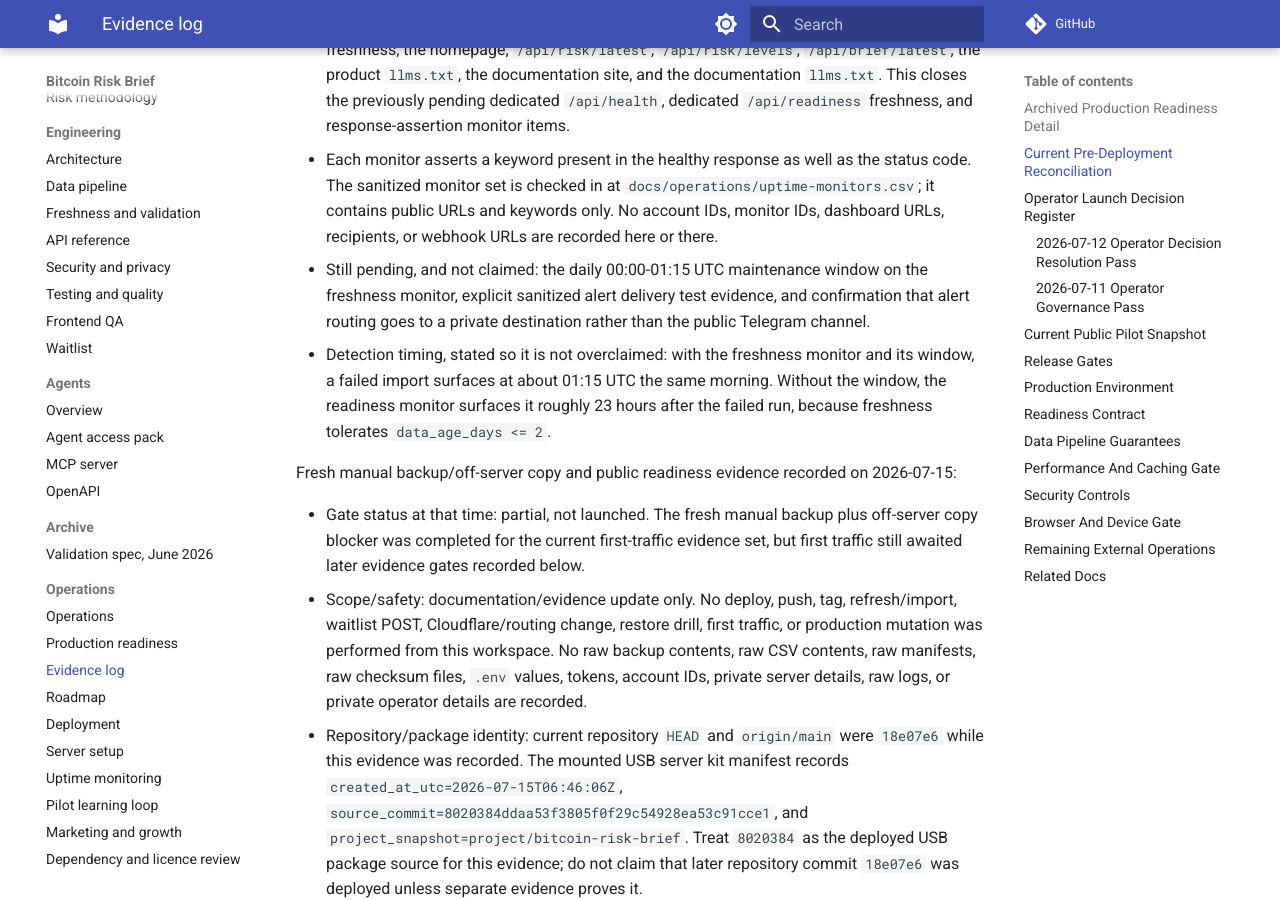
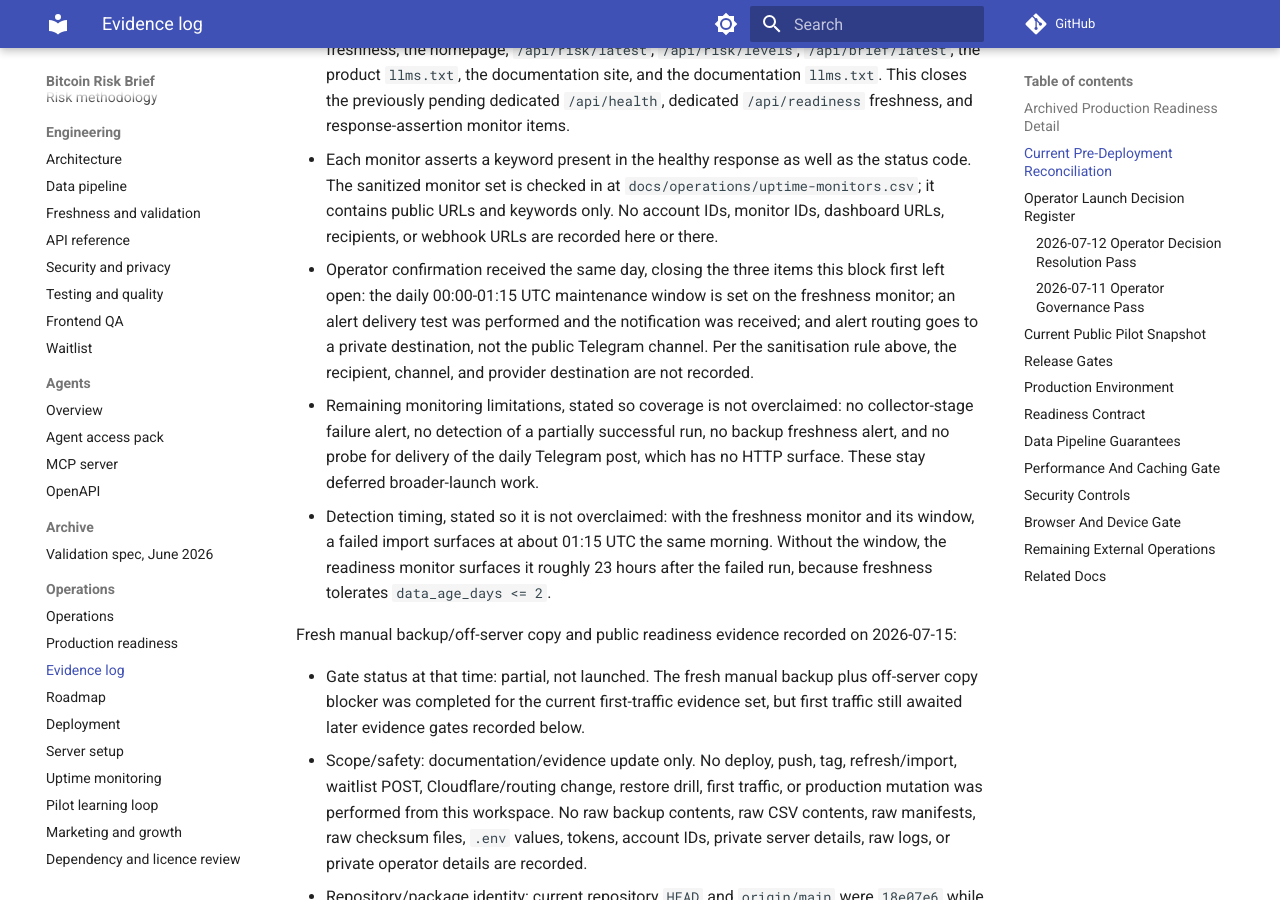
Before and after one commit to akarazhev/bitcoin-risk-brief, an MkDocs documentation site: the page built from docs/operations/production-evidence-log.md, in a window 1280 px wide and 900 px high, scrolled down 2347 px. Built offline with MkDocs 1.6.1 and Material for MkDocs 9.7.7, drawn with Linux system fonts in a browser that asks for light colours; comment, search, counter and statistics services are not loaded.

Commit message:
docs: close the endpoint monitoring gate (#94)
The operator confirmed the three items left open when the monitor set was
checked in: the 00:00-01:15 UTC maintenance window on the freshness monitor,
an alert delivery test that arrived, and alert routing to a private
destination rather than the public Telegram channel. The destination itself
stays unrecorded, per the sanitisation rule the operations docs already set.

Current status lives in production-readiness.md, which this updates: the
Monitoring row now records endpoint coverage as closed and names what is
still outstanding, and the pending list drops the three closed items.

The dated 2026-08-19 block in the evidence log is amended, since the
confirmation arrived the same day and completes that record.

The 2026-07-11 reconciliation table is deliberately left alone. That file
states every dated block is historical evidence from the state in which it
was recorded, so rewriting those rows to match today would falsify the log
rather than update it.

Coverage is not overclaimed: collector-stage failure alerts, detection of a
partially successful run, backup freshness alerts, and delivery of the daily
Telegram post remain out of reach of endpoint monitoring and stay deferred.

Co-authored-by: Claude Opus 5 <noreply@anthropic.com>

```diff
--- a/docs/operations/production-evidence-log.md
+++ b/docs/operations/production-evidence-log.md
@@ -82,9 +82,13 @@ Endpoint monitoring coverage recorded on 2026-08-19:
 - Each monitor asserts a keyword present in the healthy response as well as the status code. The sanitized monitor set
   is checked in at `docs/operations/uptime-monitors.csv`; it contains public URLs and keywords only. No account IDs,
   monitor IDs, dashboard URLs, recipients, or webhook URLs are recorded here or there.
-- Still pending, and not claimed: the daily 00:00-01:15 UTC maintenance window on the freshness monitor, explicit
-  sanitized alert delivery test evidence, and confirmation that alert routing goes to a private destination rather than
-  the public Telegram channel.
+- Operator confirmation received the same day, closing the three items this block first left open: the daily
+  00:00-01:15 UTC maintenance window is set on the freshness monitor; an alert delivery test was performed and the
+  notification was received; and alert routing goes to a private destination, not the public Telegram channel. Per the
+  sanitisation rule above, the recipient, channel, and provider destination are not recorded.
+- Remaining monitoring limitations, stated so coverage is not overclaimed: no collector-stage failure alert, no
+  detection of a partially successful run, no backup freshness alert, and no probe for delivery of the daily Telegram
+  post, which has no HTTP surface. These stay deferred broader-launch work.
 - Detection timing, stated so it is not overclaimed: with the freshness monitor and its window, a failed import surfaces
   at about 01:15 UTC the same morning. Without the window, the readiness monitor surfaces it roughly 23 hours after the
   failed run, because freshness tolerates `data_age_days <= 2`.
```
Also changed, not shown: docs/operations/operations.md (+6 -2 lines), docs/operations/production-readiness.md (+3 -3 lines).
